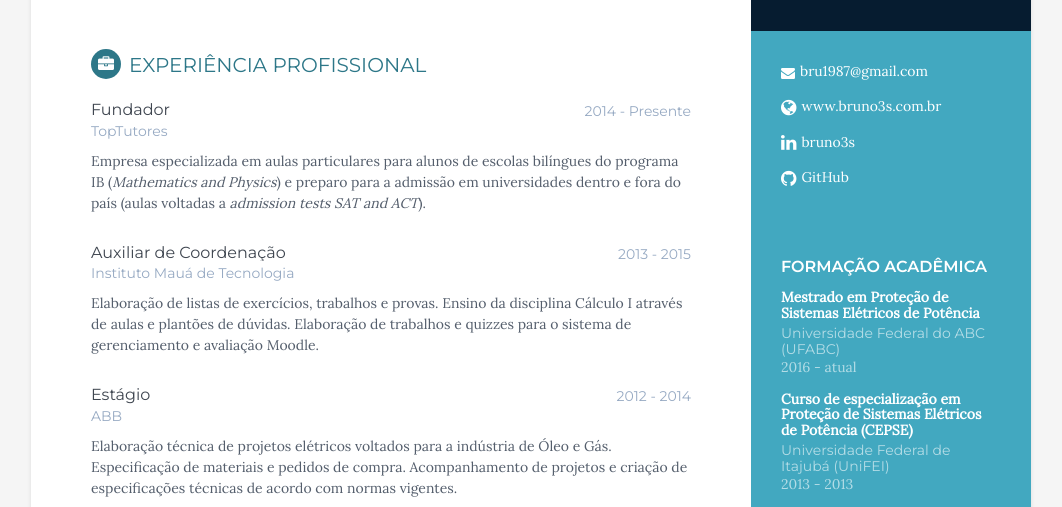
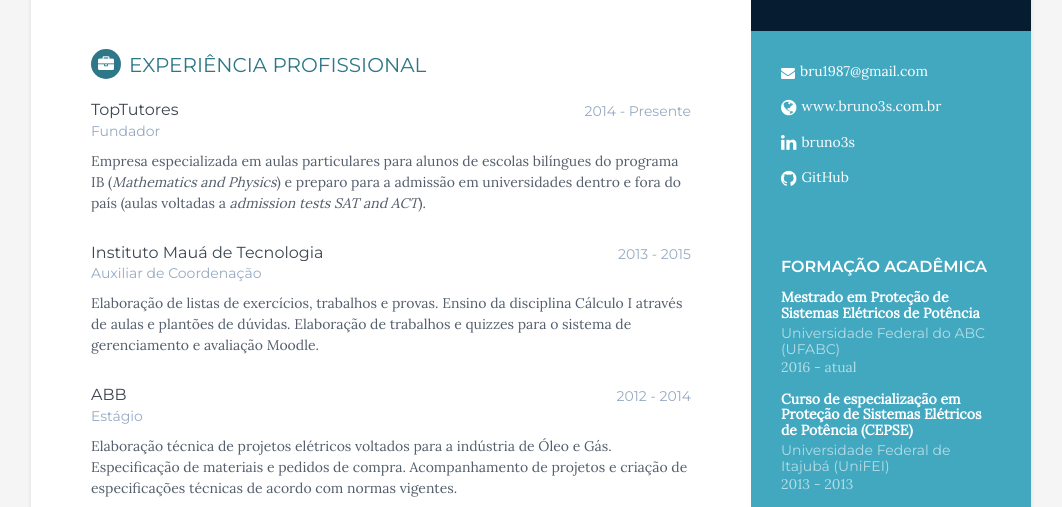
Before and after one commit to bru1987/bru1987.github.io, a Jekyll site: the page built from cv.html, in a window 1280 px wide. Shown: the part 254-761 px from the top of the page, without its empty margins (109-1171 px from the left). Built offline with Jekyll 4.4.1, drawn with Linux system fonts in a browser that asks for light colours.

```diff
--- a/_data/experiences.yml
+++ b/_data/experiences.yml
@@ -1,15 +1,15 @@
 - experience:
-  role: Fundador
+  role: TopTutores
   time: 2014 - Presente
-  company: TopTutores
+  company: Fundador
   details: "Empresa especializada em aulas particulares para alunos de escolas bilíngues do programa IB (<i>Mathematics and Physics</i>) e preparo para a admissão em universidades dentro e fora do país (aulas voltadas a <i>admission tests SAT and ACT</i>)."
 - experience:
-  role: Auxiliar de Coordenação
+  role: Instituto Mauá de Tecnologia
   time: 2013 - 2015
-  company: Instituto Mauá de Tecnologia
+  company: Auxiliar de Coordenação
   details: "Elaboração de listas de exercícios, trabalhos e provas. Ensino da disciplina Cálculo I através de aulas e plantões de dúvidas. Elaboração de trabalhos e quizzes para o sistema de gerenciamento e avaliação Moodle."
 - experience:
-  role: Estágio
+  role: ABB
   time: 2012 - 2014
-  company: ABB
+  company: Estágio
   details: "Elaboração técnica de projetos elétricos voltados para a indústria de Óleo e Gás. Especificação de materiais e pedidos de compra. Acompanhamento de projetos e criação de especificações técnicas de acordo com normas vigentes."
```
Also changed, not shown: 1 other file.
